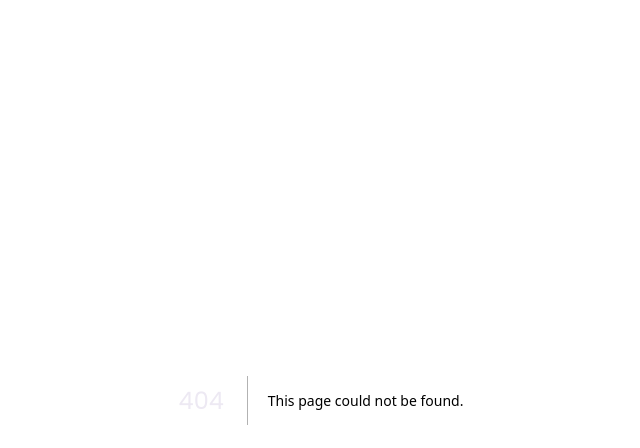
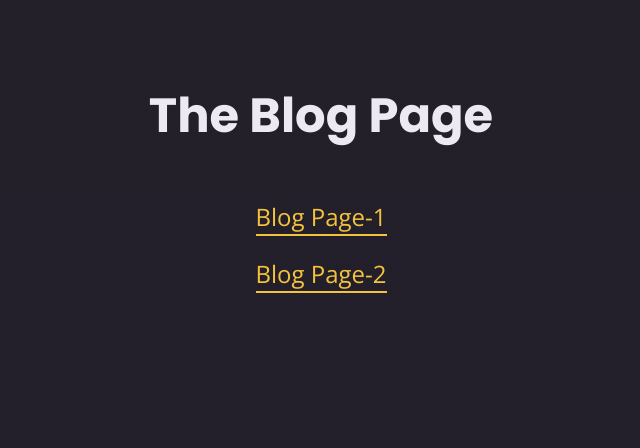
Before and after one commit to SandraDammy/01-starting-project, a Next.js app: page /blog in a window 1280 px wide. Before the commit this address had no page. Shown: the top 448 px of the page, without its empty margins (319-959 px from the left). Built offline with nearby package versions, Linux system fonts and the light colour scheme.

Commit message:
Configuring Dynamic Routes & Using Route Parameters

```diff
--- /dev/null
+++ b/app/blog/page.js
@@ -0,0 +1,18 @@
+import Link from 'next/link'
+import React from 'react'
+
+const BlogPage = () => {
+  return (
+    <main>
+      <h1>The Blog Page</h1>
+      <p>
+        <Link href="/blog/post-1">Blog Page-1</Link>
+      </p>
+      <p>
+        <Link href="/blog/post-2">Blog Page-2</Link>
+      </p>
+    </main>
+  )
+}
+
+export default BlogPage
--- a/app/page.js
+++ b/app/page.js
@@ -1,5 +1,5 @@
 import Link from "next/link";
-import Header from "./components/header";
+import Header from "@/app/components/header";
 
 export default function Home() {
   return (
@@ -9,6 +9,9 @@ export default function Home() {
       <p>
         <Link href="/about">About Us</Link>
       </p>
+      <p>
+        <Link href="/blog">Blog Post</Link>
+      </p>
     </main>
   );
 }
```
Also changed, not shown: app/blog/[slug]/page.js (added, +12 -0 lines).
